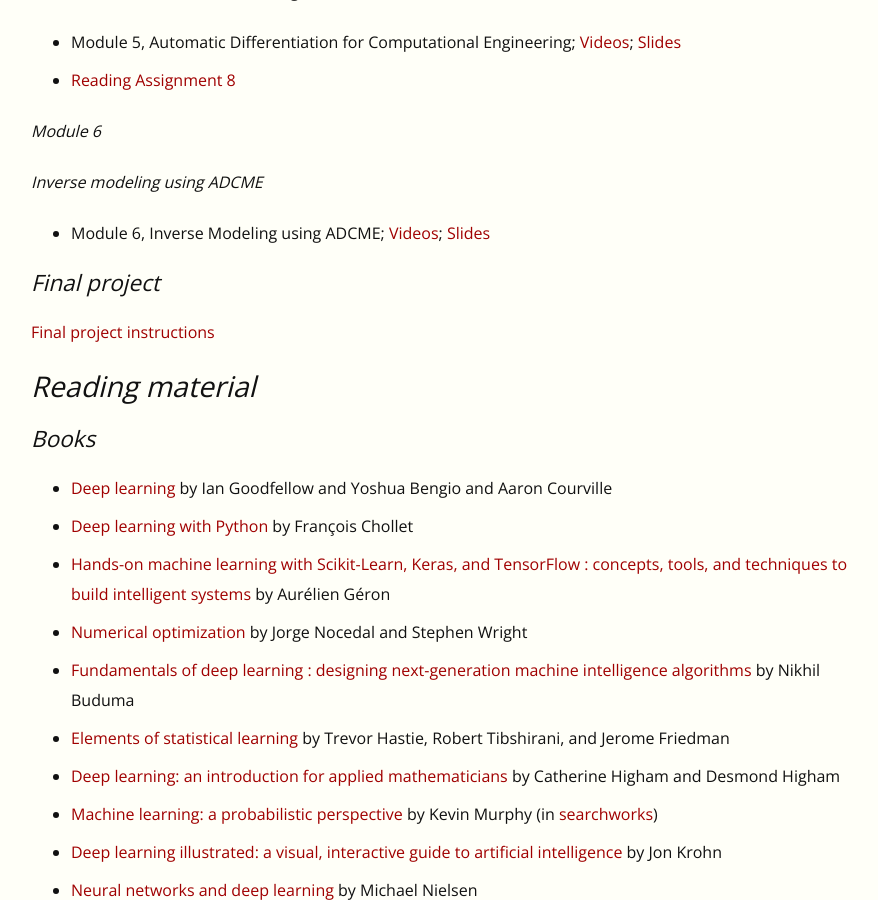
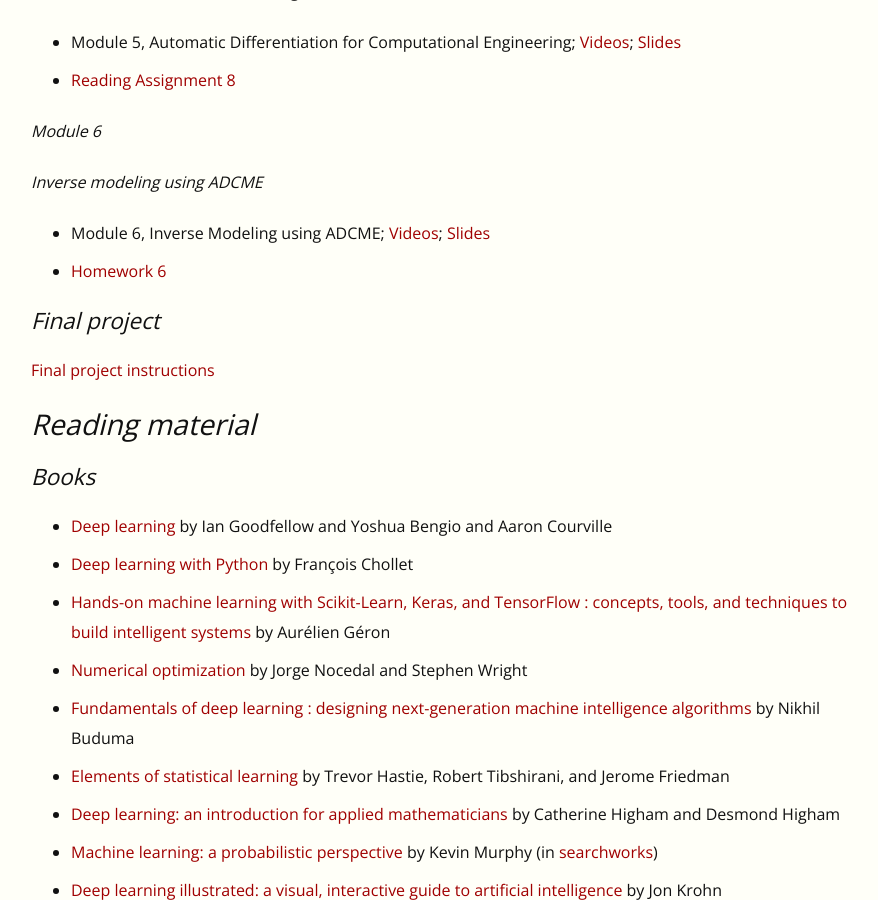
Before and after one commit to EricDarve/me343-cme216-winter-2021, a Jekyll site: the page built from index.md, in a window 1280 px wide and 900 px high, scrolled down 4037 px. Shown: the whole window, without its empty margins (129-1007 px from the left). Built offline with Jekyll 4.4.1, drawn with Linux system fonts in a browser that asks for light colours.

Commit message:
index added H6

```diff
--- a/index.md
+++ b/index.md
@@ -129,6 +129,7 @@
 _Inverse modeling using ADCME_
 
 - Module 6, Inverse Modeling using ADCME; [Videos](https://stanford-pilot.hosted.panopto.com/Panopto/Pages/Sessions/List.aspx?folderID=f2279765-086a-402c-b5be-acd801850337); [Slides](Slides/AD/6_Inverse.pdf)
+- [Homework 6](Homework/HW6/HW6 Questions)
 
 ### Final project
 
```
